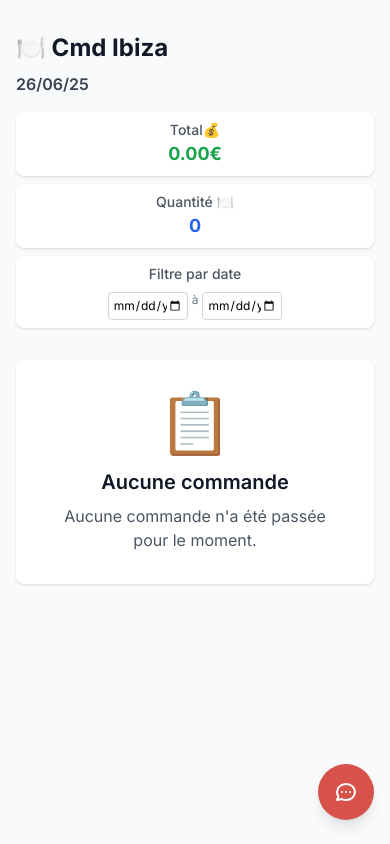
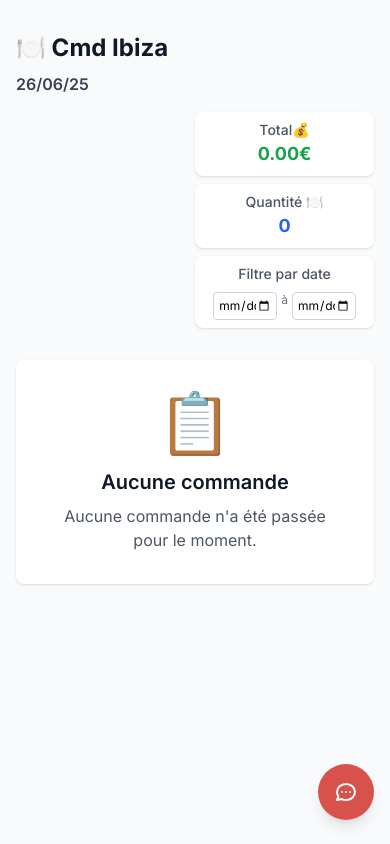
Before and after one commit to jimeye/mekboubaV3, a Next.js app: page /commandes in a window 390 px wide. Built offline with nearby package versions, Linux system fonts and the light colour scheme.

Commit message:
Mobile : compteurs et filtre par date réduits et alignés à droite

```diff
--- a/app/commandes/page.js
+++ b/app/commandes/page.js
@@ -120,22 +120,21 @@ export default function CommandesPage() {
           {/* Partie droite : bouton filtre + compteurs */}
           <div className="flex flex-col items-end gap-2 w-full md:w-1/3">
             {/* Compteurs */}
-            <div className="w-full space-y-2">
-              <div className="bg-white rounded-lg shadow py-2 px-4">
+            <div className="w-full flex flex-col items-end space-y-2">
+              <div className="bg-white rounded-lg shadow py-2 px-4 w-1/2 max-w-xs self-end">
                 <div className="flex flex-col items-center justify-center">
                   <p className="text-sm font-medium text-gray-600">Total💰</p>
                   <p className="text-lg font-bold text-green-600 text-center">{totalPaye.toFixed(2)}€</p>
                 </div>
               </div>
-              <div className="bg-white rounded-lg shadow py-2 px-4">
+              <div className="bg-white rounded-lg shadow py-2 px-4 w-1/2 max-w-xs self-end">
                 <div className="flex flex-col items-center justify-center">
                   <p className="text-sm font-medium text-gray-600">Quantité 🍽️</p>
                   <p className="text-lg font-bold text-blue-600 text-center">{totalProduits}</p>
                 </div>
               </div>
-
               {/* Nouveau sélecteur de date simple */}
-              <div className="bg-white rounded-lg shadow py-2 px-4">
+              <div className="bg-white rounded-lg shadow py-2 px-4 w-1/2 max-w-xs self-end">
                 <div className="flex flex-col items-center justify-center">
                   <p className="text-sm font-medium text-gray-600 mb-2">Filtre par date</p>
                   <div className="flex gap-1 flex-wrap justify-center">
@@ -146,7 +145,7 @@ export default function CommandesPage() {
                         const date = e.target.value ? new Date(e.target.value) : null;
                         setStartDate(date);
                       }}
-                      className="text-xs px-1 py-1 border border-gray-300 rounded w-20 md:w-24"
+                      className="text-xs px-1 py-1 border border-gray-300 rounded w-16 md:w-24"
                     />
                     <span className="text-xs text-gray-500">à</span>
                     <input
@@ -156,7 +155,7 @@ export default function CommandesPage() {
                         const date = e.target.value ? new Date(e.target.value) : null;
                         setEndDate(date);
                       }}
-                      className="text-xs px-1 py-1 border border-gray-300 rounded w-20 md:w-24"
+                      className="text-xs px-1 py-1 border border-gray-300 rounded w-16 md:w-24"
                     />
                   </div>
                   {(startDate || endDate) && (
```
